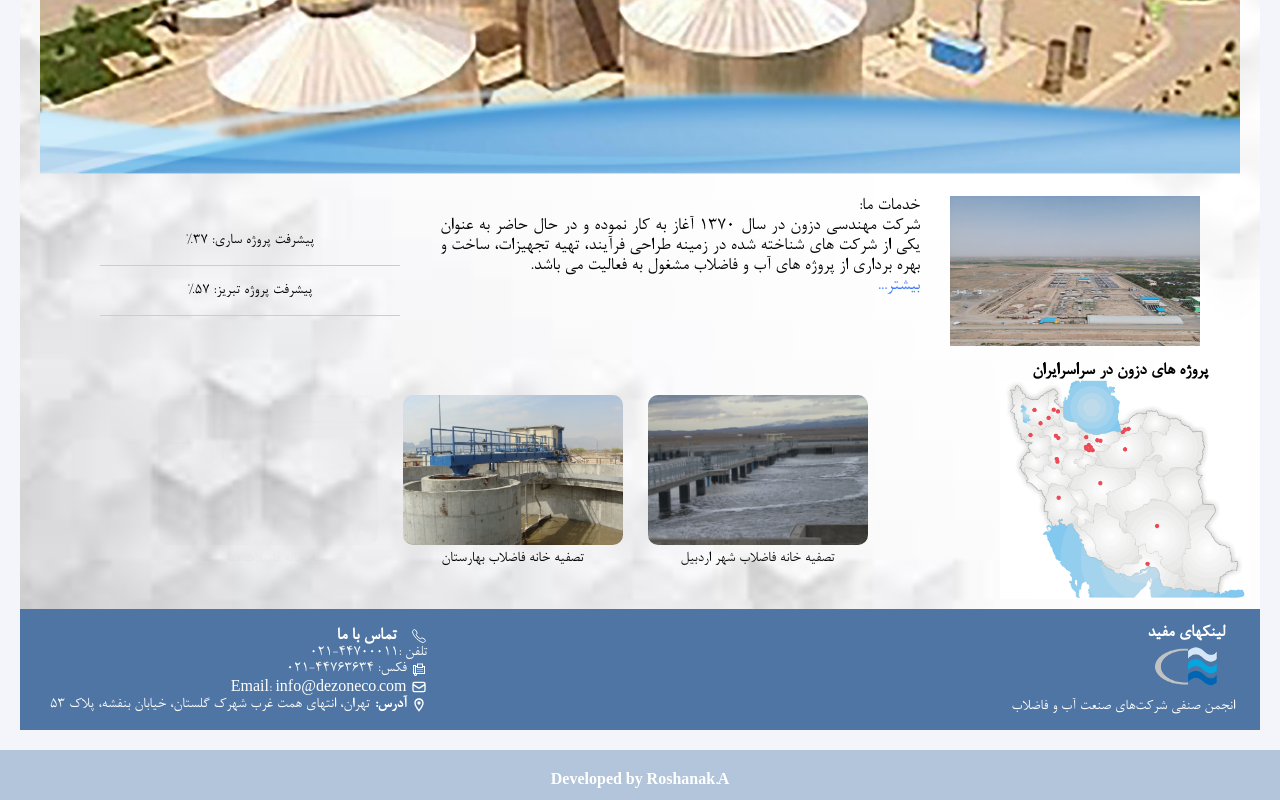
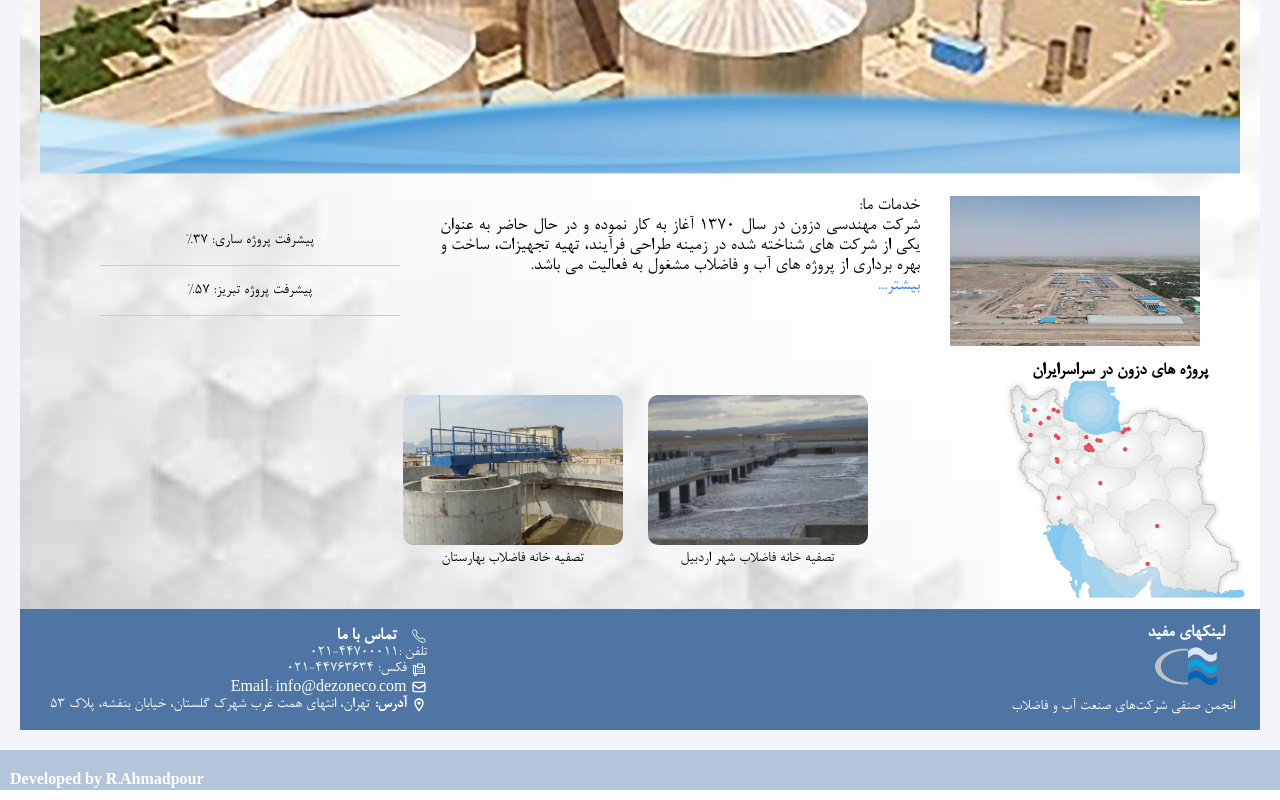
Before and after one commit to Roshanak58/dezone, a Next.js app: page / in a window 1280 px wide. Shown: the part 436-1236 px from the top of the page. Built offline with nearby package versions, Linux system fonts and the light colour scheme.

Commit message:
first commit

```diff
--- a/components/layout/Layout.js
+++ b/components/layout/Layout.js
@@ -65,7 +65,7 @@ function Layout({ children }) {
         </section>
       </div>
       <footer>
-        <p>Developed by Roshanak.A</p>
+        <p>Developed by R.Ahmadpour</p>
       </footer>
     </div>
   );
--- a/styles/globals.css
+++ b/styles/globals.css
@@ -220,24 +220,25 @@ header button svg {
 }
 footer {
     background-color: #b3c5da;
-  height: 50px;
+  height: 30px;
   color: #fff;
   font-size: 1rem;
   font-weight: bold;
   padding: 20px 10px;
   display: flex;
-  justify-content: space-between;
-  text-align: left;
+  /* justify-content: space-between; */
+  justify-content: left;
+  /* text-align: left; */
 
 }
-footer p {
+/* footer p {
   text-align: center;
    margin-left: auto;
-  margin-right: auto;
+  margin-right: 800px;
   margin-top: auto;
   margin-bottom: auto;
 
-}
+} */
 .lineHeader{
   margin-right: 30px;
    height: 150px;
```
